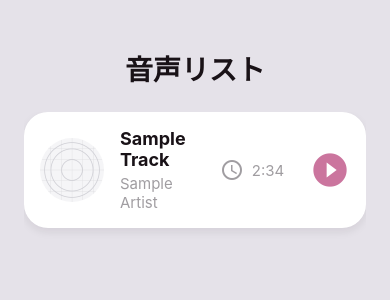
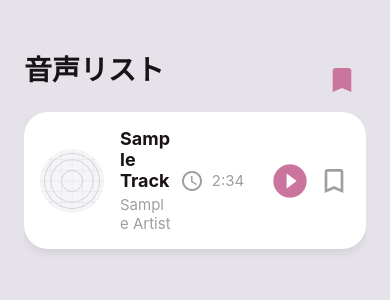
Before and after one commit to gizumo-oss/yamabico, a React Native app: screen /TrackList in a window 390 px wide. Shown: the top 300 px of the page. Built offline with nearby package versions, Linux system fonts and the light colour scheme.

Commit message:
feat: Bookmark

```diff
--- a/App.tsx
+++ b/App.tsx
@@ -8,6 +8,7 @@ import { MaterialIcons } from '@expo/vector-icons';
 import { NavigationContainer } from '@react-navigation/native';
 import { createNativeStackNavigator } from '@react-navigation/native-stack';
 import TrackList from './TrackList';
+import BookmarksScreen from './BookmarksScreen';
 
 const Stack = createNativeStackNavigator();
 
@@ -135,6 +136,7 @@ export default function App() {
       <Stack.Navigator initialRouteName="TrackList" screenOptions={{ headerShown: false }}>
         <Stack.Screen name="TrackList" component={TrackList} />
         <Stack.Screen name="Player" component={PlayerScreen} />
+        <Stack.Screen name="Bookmarks" component={BookmarksScreen as React.ComponentType<any>} />
       </Stack.Navigator>
     </NavigationContainer>
   );
--- /dev/null
+++ b/BookmarksScreen.tsx
@@ -0,0 +1,111 @@
+import React from 'react';
+import { View, Text, FlatList, Image, TouchableOpacity, StyleSheet } from 'react-native';
+import { MaterialIcons } from '@expo/vector-icons';
+import { NativeStackScreenProps } from '@react-navigation/native-stack';
+import { RootStackParamList, Track } from './TrackList';
+
+const tracks: Track[] = [
+  {
+    id: '1',
+    title: 'Sample Track',
+    artist: 'Sample Artist',
+    artwork: require('./assets/icon.png'),
+    file: require('./assets/sample.mp3'),
+    duration: '2:34',
+  },
+  // 追加のトラックはここに
+];
+
+type Props = NativeStackScreenProps<RootStackParamList, 'Bookmarks'>;
+
+export default function BookmarksScreen({ route, navigation }: Props) {
+  const { bookmarks } = route.params;
+  const bookmarkedTracks = tracks.filter(t => bookmarks.includes(t.id));
+
+  return (
+    <View style={styles.container}>
+      <View style={{ flexDirection: 'row', alignItems: 'center', marginBottom: 24 }}>
+        <TouchableOpacity onPress={() => navigation.goBack()} style={{ padding: 8 }}>
+          <MaterialIcons name="arrow-back" size={32} color="#CB759E" />
+        </TouchableOpacity>
+        <Text style={styles.header}>お気に入り</Text>
+      </View>
+      {bookmarkedTracks.length === 0 ? (
+        <Text style={{ color: '#A09DA1', fontSize: 18, alignSelf: 'center', marginTop: 32 }}>お気に入りはありません</Text>
+      ) : (
+        <FlatList
+          data={bookmarkedTracks}
+          keyExtractor={item => item.id}
+          renderItem={({ item }) => (
+            <View style={styles.card}>
+              <Image source={item.artwork} style={styles.artwork} />
+              <View style={styles.info}>
+                <Text style={styles.title}>{item.title}</Text>
+                <Text style={styles.artist}>{item.artist}</Text>
+              </View>
+              <View style={{ flexDirection: 'row', alignItems: 'center', marginLeft: 8 }}>
+                <MaterialIcons name="schedule" size={24} color="#A09DA1" style={{ marginRight: 2 }} />
+                <Text style={styles.duration}>{item.duration || '0:00'}</Text>
+              </View>
+            </View>
+          )}
+          contentContainerStyle={{ paddingBottom: 32 }}
+        />
+      )}
+    </View>
+  );
+}
+
+const styles = StyleSheet.create({
+  container: {
+    flex: 1,
+    backgroundColor: '#E5E2E9',
+    paddingTop: 48,
+    paddingHorizontal: 24,
+  },
+  header: {
+    fontSize: 28,
+    fontWeight: 'bold',
+    color: '#191217',
+    marginLeft: 8,
+  },
+  card: {
+    flexDirection: 'row',
+    alignItems: 'center',
+    backgroundColor: '#fff',
+    borderRadius: 24,
+    padding: 16,
+    marginBottom: 20,
+    shadowColor: '#191217',
+    shadowOpacity: 0.08,
+    shadowRadius: 8,
+    shadowOffset: { width: 0, height: 4 },
+    elevation: 4,
+  },
+  artwork: {
+    width: 64,
+    height: 64,
+    borderRadius: 32,
+    marginRight: 16,
+  },
+  info: {
+    flex: 1,
+  },
+  title: {
+    fontSize: 18,
+    fontWeight: 'bold',
+    color: '#191217',
+  },
+  artist: {
+    fontSize: 15,
+    color: '#A09DA1',
+    marginTop: 4,
+  },
+  duration: {
+    fontSize: 15,
+    color: '#A09DA1',
+    marginRight: 12,
+    minWidth: 44,
+    textAlign: 'center',
+  },
+});
--- a/TrackList.tsx
+++ b/TrackList.tsx
@@ -10,6 +10,7 @@ import { Audio } from 'expo-av';
 export type RootStackParamList = {
   TrackList: undefined;
   Player: { track: Track };
+  Bookmarks: { bookmarks: string[] };
 };
 
 export type Track = {
@@ -36,6 +37,7 @@ const tracks: Track[] = [
 export default function TrackList() {
   const navigation = useNavigation<NativeStackNavigationProp<RootStackParamList, 'TrackList'>>();
   const [playingId, setPlayingId] = useState<string | null>(null);
+  const [bookmarks, setBookmarks] = useState<string[]>([]);
   const soundRef = useRef<Audio.Sound | null>(null);
 
   const handlePress = (track: Track) => {
@@ -65,9 +67,26 @@ export default function TrackList() {
     }
   };
 
+  const handleBookmark = (trackId: string) => {
+    setBookmarks((prev) =>
+      prev.includes(trackId)
+        ? prev.filter((id) => id !== trackId)
+        : [...prev, trackId]
+    );
+  };
+
+  const goToBookmarks = () => {
+    navigation.navigate('Bookmarks', { bookmarks });
+  };
+
   return (
     <View style={styles.container}>
-      <Text style={styles.header}>音声リスト</Text>
+      <View style={{ flexDirection: 'row', justifyContent: 'space-between', alignItems: 'center' }}>
+        <Text style={styles.header}>音声リスト</Text>
+        <TouchableOpacity onPress={goToBookmarks} style={{ padding: 8 }}>
+          <MaterialIcons name="bookmark" size={32} color="#CB759E" />
+        </TouchableOpacity>
+      </View>
       <FlatList
         data={tracks}
         keyExtractor={item => item.id}
@@ -78,7 +97,6 @@ export default function TrackList() {
               <Text style={styles.title}>{item.title}</Text>
               <Text style={styles.artist}>{item.artist}</Text>
             </View>
-            {/* 再生/一時停止ボタンの左隣に時間アイコンとテキスト */}
             <View style={{ flexDirection: 'row', alignItems: 'center', marginLeft: 8 }}>
               <MaterialIcons name="schedule" size={24} color="#A09DA1" style={{ marginRight: 2 }} />
               <Text style={styles.duration}>{item.duration || '0:00'}</Text>
@@ -91,6 +109,9 @@ export default function TrackList() {
                   <MaterialIcons name="play-circle-filled" size={40} color="#CB759E" />
                 </TouchableOpacity>
               )}
+              <TouchableOpacity onPress={() => handleBookmark(item.id)} style={{ marginLeft: 8 }}>
+                <MaterialIcons name={bookmarks.includes(item.id) ? 'bookmark' : 'bookmark-border'} size={32} color={bookmarks.includes(item.id) ? '#CB759E' : '#A09DA1'} />
+              </TouchableOpacity>
             </View>
           </TouchableOpacity>
         )}
```
